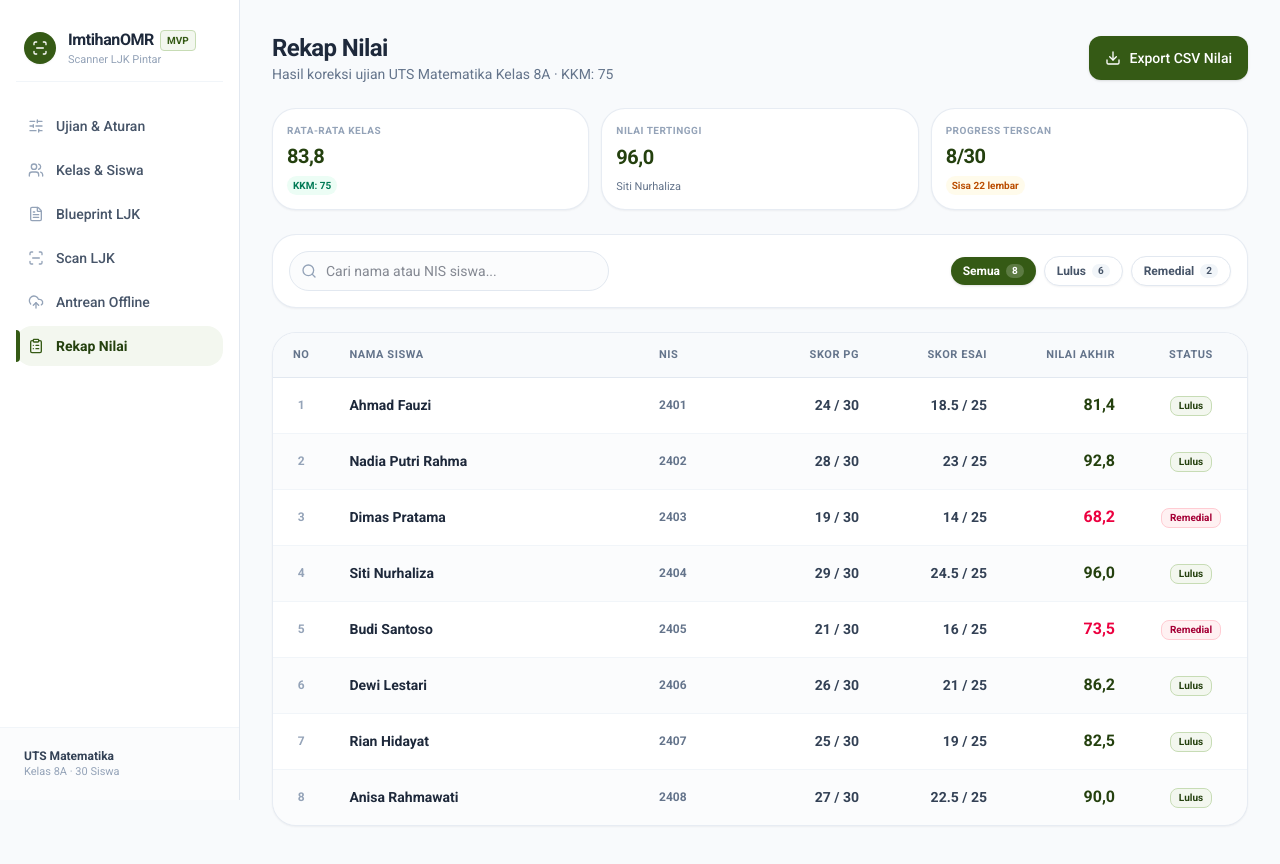
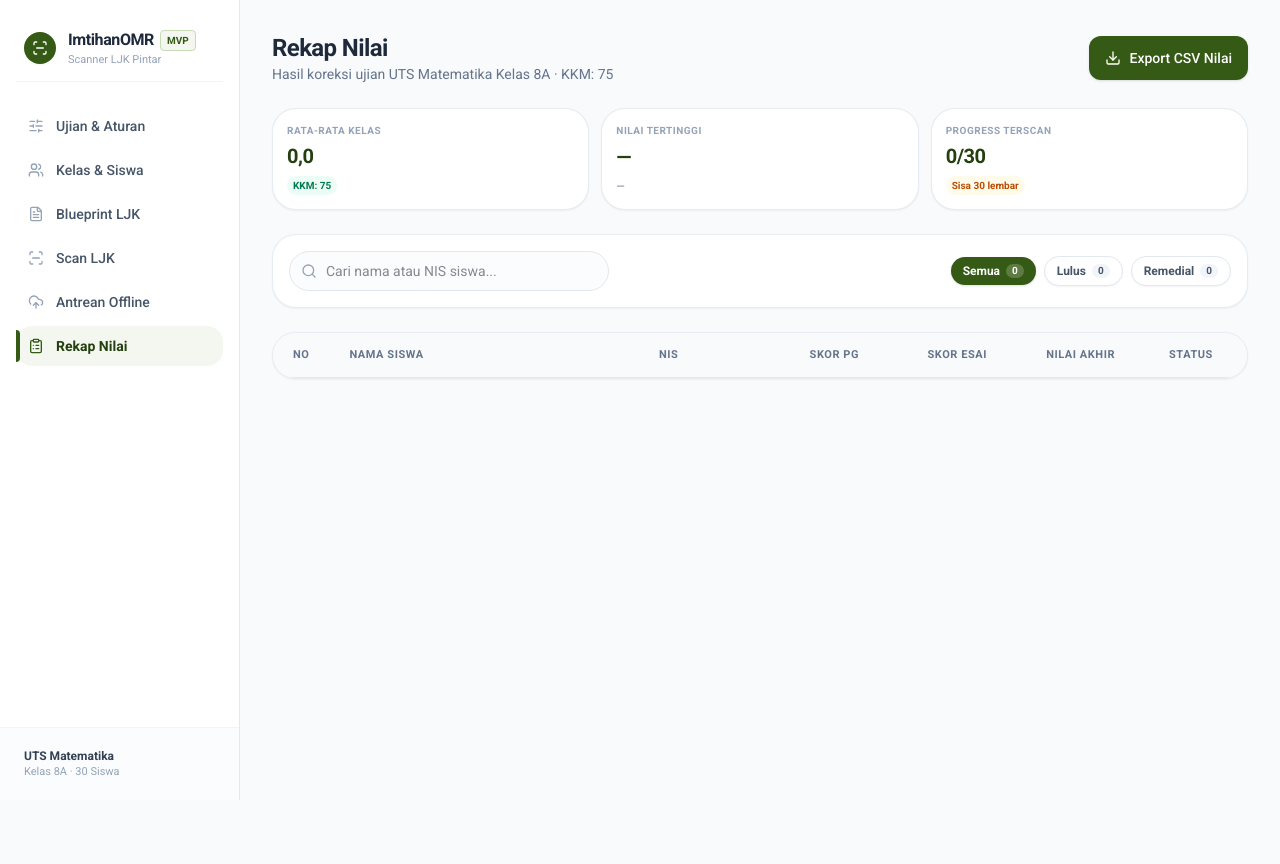
Before and after one commit to AZcode-wars/imtihan-omr, a Next.js app in the folder apps/web/: page /grades in a window 1280 px wide. Shown: the top 864 px of the page. After the commit the page ends 800 px from the top, so only its background shows below. Built offline with nearby package versions, Linux system fonts and the light colour scheme.

Commit message:
chore(deploy): bersihkan data dummy awal untuk siap produksi diisi data riil

```diff
--- a/apps/web/src/app/(app)/grades/page.tsx
+++ b/apps/web/src/app/(app)/grades/page.tsx
@@ -9,104 +9,8 @@ import { GradeTableDesktop } from "@/components/grades/grade-table-desktop";
 import { toast } from "sonner";
 import { Download, Search, Users } from "lucide-react";
 
-const INITIAL_RECORDS: StudentGradeRecord[] = [
-  {
-    id: "rec-1",
-    nis: "2401",
-    name: "Ahmad Fauzi",
-    mcPoints: 24,
-    mcMaxPoints: 30,
-    essayPoints: 18.5,
-    essayMaxPoints: 25,
-    finalGrade: 81.4,
-    isPassing: true,
-    verifiedAt: "2026-11-15T11:24:00Z",
-  },
-  {
-    id: "rec-2",
-    nis: "2402",
-    name: "Nadia Putri Rahma",
-    mcPoints: 28,
-    mcMaxPoints: 30,
-    essayPoints: 23.0,
-    essayMaxPoints: 25,
-    finalGrade: 92.8,
-    isPassing: true,
-    verifiedAt: "2026-11-15T11:26:00Z",
-  },
-  {
-    id: "rec-3",
-    nis: "2403",
-    name: "Dimas Pratama",
-    mcPoints: 19,
-    mcMaxPoints: 30,
-    essayPoints: 14.0,
-    essayMaxPoints: 25,
-    finalGrade: 68.2,
-    isPassing: false,
-    verifiedAt: "2026-11-15T11:28:00Z",
-  },
-  {
-    id: "rec-4",
-    nis: "2404",
-    name: "Siti Nurhaliza",
-    mcPoints: 29,
-    mcMaxPoints: 30,
-    essayPoints: 24.5,
-    essayMaxPoints: 25,
-    finalGrade: 96.0,
-    isPassing: true,
-    verifiedAt: "2026-11-15T11:30:00Z",
-  },
-  {
-    id: "rec-5",
-    nis: "2405",
-    name: "Budi Santoso",
-    mcPoints: 21,
-    mcMaxPoints: 30,
-    essayPoints: 16.0,
-    essayMaxPoints: 25,
-    finalGrade: 73.5,
-    isPassing: false,
-    verifiedAt: "2026-11-15T11:32:00Z",
-  },
-  {
-    id: "rec-6",
-    nis: "2406",
-    name: "Dewi Lestari",
-    mcPoints: 26,
-    mcMaxPoints: 30,
-    essayPoints: 21.0,
-    essayMaxPoints: 25,
-    finalGrade: 86.2,
-    isPassing: true,
-    verifiedAt: "2026-11-15T11:35:00Z",
-  },
-  {
-    id: "rec-7",
-    nis: "2407",
-    name: "Rian Hidayat",
-    mcPoints: 25,
-    mcMaxPoints: 30,
-    essayPoints: 19.0,
-    essayMaxPoints: 25,
-    finalGrade: 82.5,
-    isPassing: true,
-    verifiedAt: "2026-11-15T11:37:00Z",
-  },
-  {
-    id: "rec-8",
-    nis: "2408",
-    name: "Anisa Rahmawati",
-    mcPoints: 27,
-    mcMaxPoints: 30,
-    essayPoints: 22.5,
-    essayMaxPoints: 25,
-    finalGrade: 90.0,
-    isPassing: true,
-    verifiedAt: "2026-11-15T11:40:00Z",
-  },
-];
+// Initial data kosong untuk siap produksi & diisi data riil
+const INITIAL_RECORDS: StudentGradeRecord[] = [];
 
 export default function GradesPage() {
   const [records, setRecords] = React.useState<StudentGradeRecord[]>(INITIAL_RECORDS);
--- a/apps/web/src/app/(app)/scan/page.tsx
+++ b/apps/web/src/app/(app)/scan/page.tsx
@@ -23,13 +23,7 @@ import {
 } from "lucide-react";
 import { cn } from "@/lib/utils";
 
-const SAMPLE_STUDENTS: Student[] = [
-  { id: "std-1", nis: "2401", name: "Ahmad Fauzi", className: "8A" },
-  { id: "std-2", nis: "2402", name: "Nadia Putri Rahma", className: "8A" },
-  { id: "std-3", nis: "2403", name: "Dimas Pratama", className: "8A" },
-  { id: "std-4", nis: "2404", name: "Siti Nurhaliza", className: "8A" },
-  { id: "std-5", nis: "2405", name: "Budi Santoso", className: "8A" },
-];
+const SAMPLE_STUDENTS: Student[] = [];
 
 export default function ScanPage() {
   const { isOnline, refreshQueueCount } = useSync();
@@ -42,8 +36,8 @@ export default function ScanPage() {
   >("IDLE");
   const [torchOn, setTorchOn] = React.useState(false);
   const [scanResult, setScanResult] = React.useState<OMRScanResponse | null>(null);
-  const [savedCount, setSavedCount] = React.useState(24);
-  const totalStudents = 30;
+  const [savedCount, setSavedCount] = React.useState(0);
+  const totalStudents = 0;
 
   // Batch mobile upload queue
   const [pendingMobileFiles, setPendingMobileFiles] = React.useState<string[]>([]);
--- a/apps/web/src/app/(app)/students/page.tsx
+++ b/apps/web/src/app/(app)/students/page.tsx
@@ -14,16 +14,8 @@ import {
   Users,
 } from "lucide-react";
 
-const INITIAL_STUDENTS: Student[] = [
-  { id: "std-1", nis: "2401", name: "Ahmad Fauzi", className: "8A" },
-  { id: "std-2", nis: "2402", name: "Nadia Putri Rahma", className: "8A" },
-  { id: "std-3", nis: "2403", name: "Dimas Pratama", className: "8A" },
-  { id: "std-4", nis: "2404", name: "Siti Nurhaliza", className: "8A" },
-  { id: "std-5", nis: "2405", name: "Budi Santoso", className: "8A" },
-  { id: "std-6", nis: "2406", name: "Dewi Lestari", className: "8A" },
-  { id: "std-7", nis: "2407", name: "Rian Hidayat", className: "8A" },
-  { id: "std-8", nis: "2408", name: "Anisa Rahmawati", className: "8A" },
-];
+// Initial data kosong untuk siap produksi & diisi data riil
+const INITIAL_STUDENTS: Student[] = [];
 
 export default function StudentsPage() {
   const [students, setStudents] = React.useState<Student[]>(INITIAL_STUDENTS);
```
